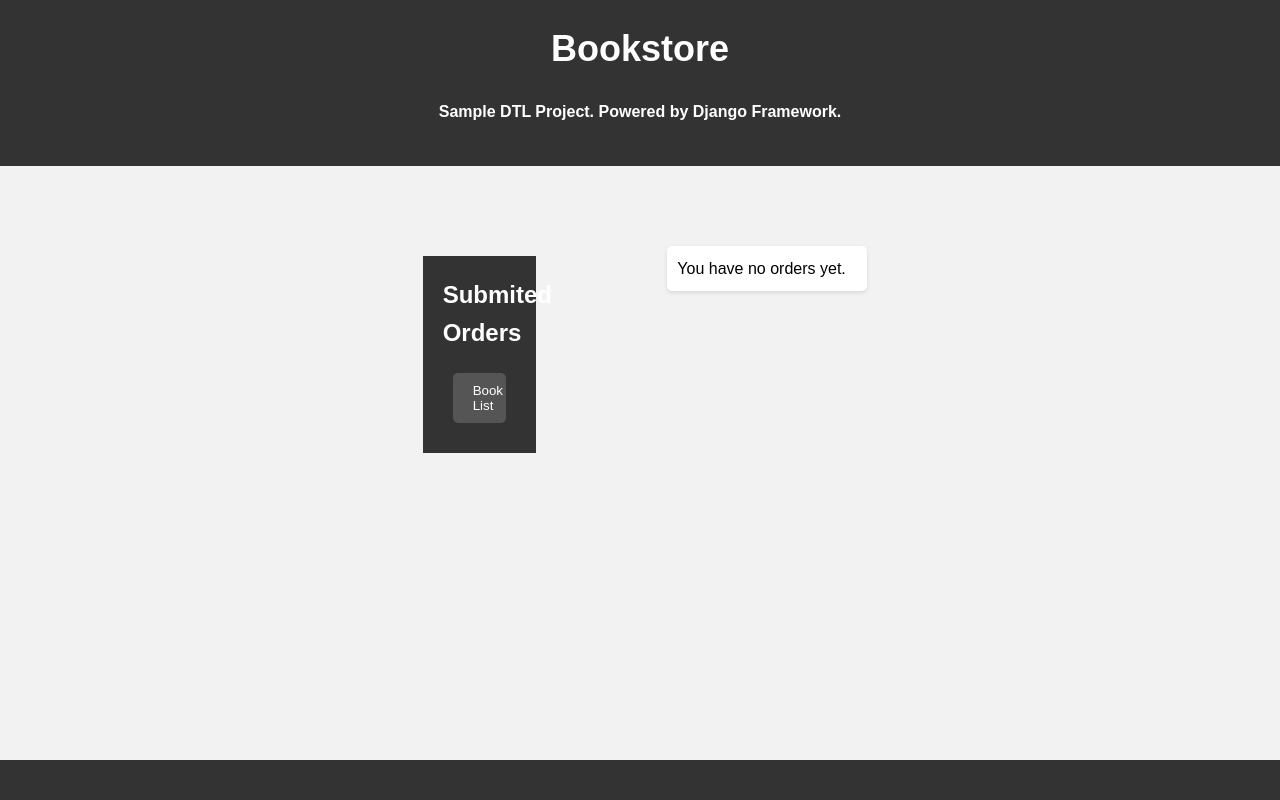
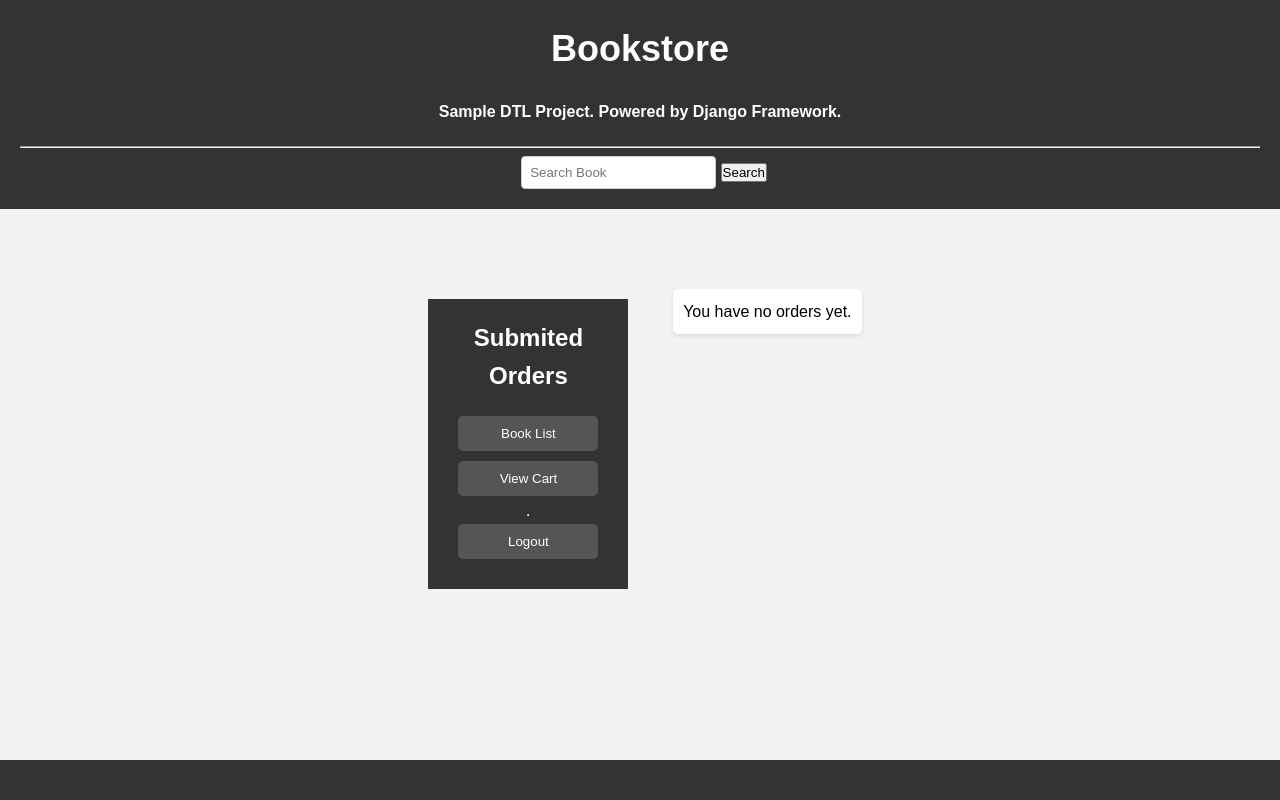
Before and after one commit to HouraHashemi/Online-Bookstore, a Django app: page /view-orders/ in a window 1280 px wide. Run offline with Django 4.2, Linux system fonts and the light colour scheme; a user stored in the database is signed in; data comes from the database, SQL or seed files in the repository; both versions use the stored data as it was after the commit.

Commit message:
search bar is added

```diff
--- a/store/static/base_style.css
+++ b/store/static/base_style.css
@@ -34,6 +34,8 @@ header h1 {
 /* Navigation styles */
 nav {
     margin-top: 10px;
+    min-width: 200px;
+
 }
 
 nav a {
@@ -57,3 +59,18 @@ footer {
     bottom: 0;
     width: 100%;
 }
+
+
+
+
+.search-container .search-input {
+    display: flex;
+    align-items: center;
+}
+
+.search-container input[type="text"] {
+    padding: 8px;
+    margin-left: 8px;
+    border: 1px solid #ccc;
+    border-radius: 4px;
+}
--- a/store/static/book_list_have_access_style.css
+++ b/store/static/book_list_have_access_style.css
@@ -19,6 +19,7 @@ nav {
     padding: 20px;
     display: flex;
     flex-direction: column; /* Stack items vertically */
+    min-width: 200px;
 }
 
 nav h2 {
--- a/store/static/book_list_style.css
+++ b/store/static/book_list_style.css
@@ -20,6 +20,7 @@ nav {
     padding: 20px;
     display: flex;
     flex-direction: column; /* Stack items vertically */
+    min-width: 200px;
 }
 
 nav h2 {
--- a/store/static/view_orders_style.css
+++ b/store/static/view_orders_style.css
@@ -20,6 +20,7 @@ nav {
     display: flex;
     flex-direction: column; /* Stack items vertically */
     margin: 10px;
+    min-width: 200px;
 }
 
 nav h2 {
@@ -101,5 +102,4 @@ p {
     box-shadow: 0 2px 4px rgba(0, 0, 0, 0.1);
     display: flex;
     align-items: center;
-    min-width: 200px;
 }
--- a/store/templates/base.html
+++ b/store/templates/base.html
@@ -12,10 +12,18 @@
     <header>
         <h1>Bookstore</h1>
         <h4>Sample DTL Project. Powered by Django Framework.</h4>
+        <hr>
+        <div class="search-container">
+            <form method="GET" action="{% url 'search_books' %}">
+                <input type="text" name="q" placeholder="Search Book">
+                <input type="submit" value="Search"></input>
 
+            </form>
+        </div>
     </header>
 
     <main>
+
         {% block content %}{% endblock %}
     </main>
 
--- a/store/templates/view_orders.html
+++ b/store/templates/view_orders.html
@@ -19,6 +19,13 @@
     <nav>
         <h2>Submited Orders</h2>
         <a href="{% url 'book_list_have_access' %}"><button>Book List</button></a>
+        <a href="{% url 'view_cart' %}"><button>View Cart</button></a>
+        <hr>
+        <a><form action="{% url 'logout' %}" method="post">
+            {% csrf_token %}
+            <button type="submit">Logout</button>
+        </form>
+        </a>
     </nav>
     {% if orders %}
     <div>
--- a/store/urls.py
+++ b/store/urls.py
@@ -8,7 +8,7 @@ urlpatterns = [
     path('login/', views.login_view, name='login'),
     path('book_list_have_access/', views.book_list_have_access, name='book_list_have_access'),
     path('logout/', views.logout_view, name='logout'),
-    path('search/', views.search_books, name='search_books'),
+    path('search/', views.search_books_view, name='search_books'),
 
     path('add-to-cart/', views.add_to_cart, name='add_to_cart'),
     path('remove-from-cart/', views.remove_from_cart, name='remove_from_cart'),
--- a/store/views.py
+++ b/store/views.py
@@ -197,3 +197,22 @@ def search_books(request):
 def logout_view(request):
     logout(request)
     return redirect('book_list')
+
+
+
+def search_books_view(request):
+    query = request.GET.get('q')
+    if query:
+        results = Book.objects.filter(title__icontains=query)  # You can adjust the filter as needed
+    else:
+        results = None  # Return an empty queryset if no query
+
+    cart = Cart.objects.get(user=request.user)
+    cart_items = cart.items.all()
+
+    context = {
+        'books': results,
+        'cart_items': cart_items,
+    }
+
+    return render(request, 'search_results.html', context)
```
Also changed, not shown: store/static/map.js (deleted, +0 -29 lines), store/templates/book_list_have_access.html (+6 -2 lines), store/templates/search.html (deleted, +0 -26 lines), store/templates/search_results.html (added, +63 -0 lines), store/templates/view_cart.html (+7 -0 lines), db.sqlite3.
